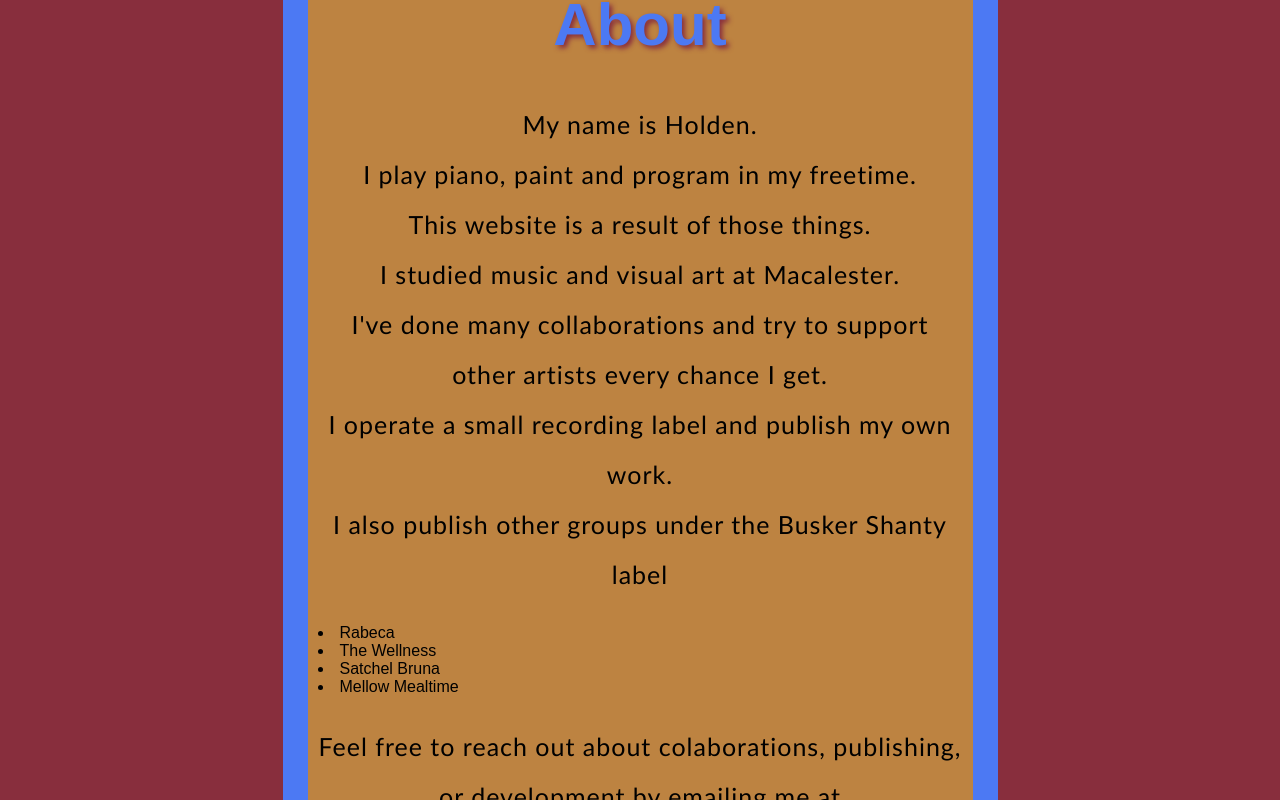
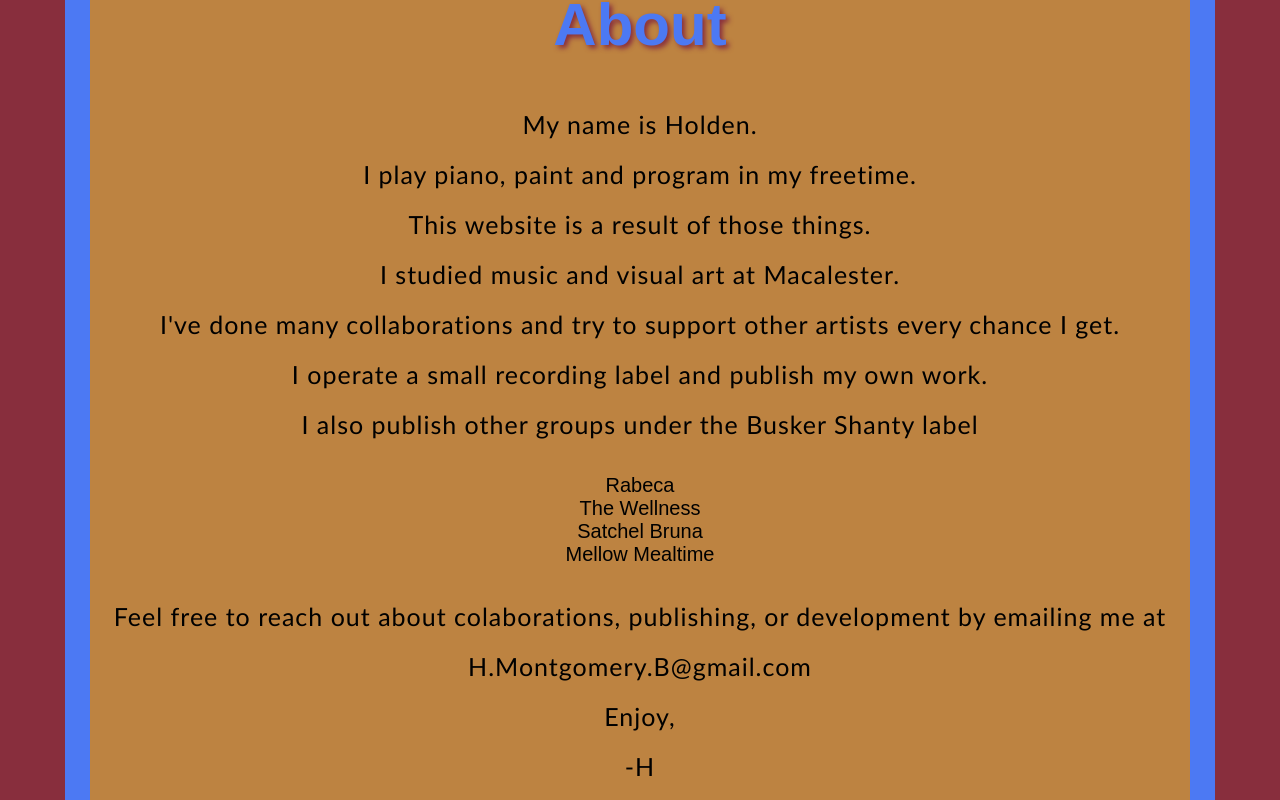
Before and after one commit to HBothun/website, a plain HTML site: page index.html in a window 1280 px wide. Shown: the part 978-1778 px from the top of the page. Drawn offline with Linux system fonts and the light colour scheme.

Commit message:
fixed index and sights css

```diff
--- a/Styles/index_style.css
+++ b/Styles/index_style.css
@@ -15,7 +15,7 @@ audio {
   margin: 5px 175px;
 }
 body {
-  width: 645px;
+  width: 1080px;
   margin: auto;
   background-color: rgb(189, 131, 65);
   padding: 10px 10px 10px 10px;
@@ -58,9 +58,17 @@ div {
   width: 645px;
   height: 22px;
 }
+li {
+  list-style-type: none;
+  text-align: center;
+  font-size: 20px;
+}
 #spotify {
   animation-name: whiteTblack;
   animation-duration: 5s;
+}
+.navbar {
+  padding-left: 225px;
 }
 .navigation:link, .navigation:visited {
   border-width: 3px 1px;
--- a/Styles/sights_style.css
+++ b/Styles/sights_style.css
@@ -1,5 +1,4 @@
 html {
-  font-family: Verdana, Geneva, Tahoma, sans-serif;
   background-color: rgb(139, 138, 138);
 }
 img {
@@ -8,14 +7,25 @@ img {
   padding: 10px;
 }
 body {
-  width: 1080px;
+  width: 1100px;
   margin: 0 auto;
   background-color: rgb(253, 253, 253);
-  padding: 0 20px 20px 20px;
   border: 25px solid #000000;
 }
+h1{
+  text-align: center;
+  font-family: sans-serif;
+  font-size: 50px;
+}
+h2{
+  text-align: center;
+  font-family: cursive;
+  font-size: 25px;
+}
 p {
+  font-family: Arial, Helvetica, sans-serif;
   text-align: center;
+  font-size: 15px;
 }
 a {
   text-decoration: none;
@@ -32,11 +42,6 @@ div {
 .column {
   float: left;
   width: 49%;
-}
-.row:after {
-  content: "";
-  display: table;
-  clear: both;
 }
 .navigation:link, .navigation:visited {
   display: inline-block;
```
